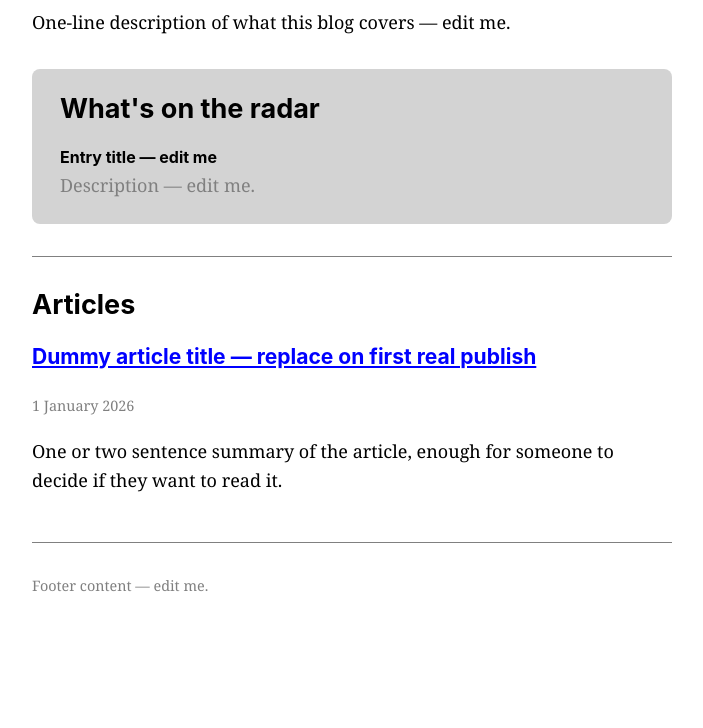
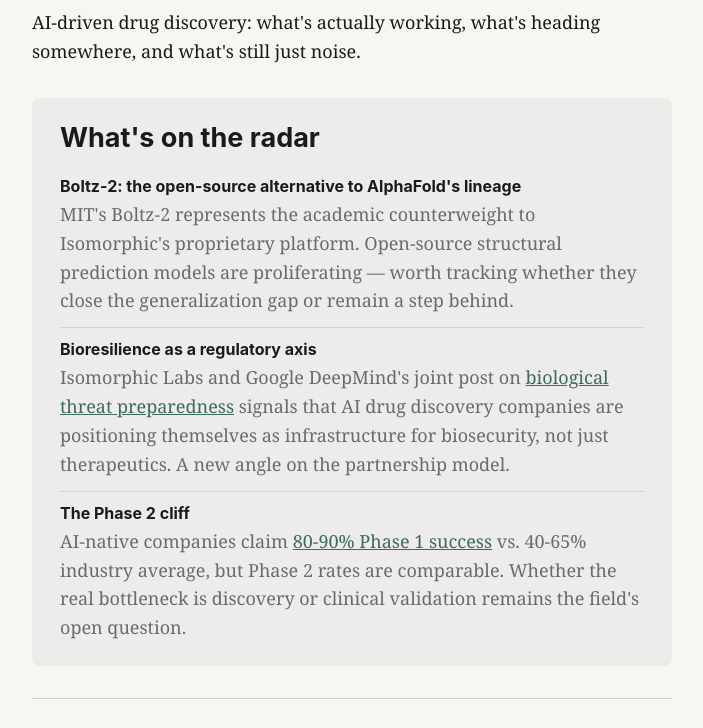
Before and after one commit to pmall/bioai, a plain HTML site: page blog/index.html in a window 1280 px wide. Shown: the part 123-851 px from the top of the page, without its empty margins (288-991 px from the left). Before the commit the page ends 800 px from the top, so only its background shows below. Drawn offline with Linux system fonts and the light colour scheme.

Commit message:
Publish first article: Three bets on the bottleneck
- Rename blog to Protein to Pill, apply muted biotech palette
- Write first article comparing Isomorphic Labs, Recursion, and Insilico Medicine platform models
- Add radar items (Boltz-2, bioresilience, Phase 2 cliff)

```diff
--- a/blog/index.html
+++ b/blog/index.html
@@ -3,25 +3,32 @@
 <head>
 <meta charset="utf-8">
 <meta name="viewport" content="width=device-width, initial-scale=1">
-<title>Blog title — edit me</title>
+<title>Protein to Pill — AI-driven drug discovery, from model to medicine</title>
 <link rel="stylesheet" href="style.css">
 </head>
 <body>
 
 <header>
-  <h1>Blog title — edit me</h1>
-  <p>One-line description of what this blog covers — edit me.</p>
+  <h1>Protein to Pill</h1>
+  <p>AI-driven drug discovery: what's actually working, what's heading somewhere, and what's still just noise.</p>
 </header>
 
 <main>
 
   <section id="radar" class="radar">
     <h2>What's on the radar</h2>
-    <!-- One entry per item on the radar — there can be several at once, or none. The radar class on this section is a styling hook — style the whole block (e.g. as a card), not just the list. -->
     <ul>
       <li>
-        <h3>Entry title — edit me</h3>
-        <p>Description — edit me.</p>
+        <h3>Boltz-2: the open-source alternative to AlphaFold's lineage</h3>
+        <p>MIT's Boltz-2 represents the academic counterweight to Isomorphic's proprietary platform. Open-source structural prediction models are proliferating — worth tracking whether they close the generalization gap or remain a step behind.</p>
+      </li>
+      <li>
+        <h3>Bioresilience as a regulatory axis</h3>
+        <p>Isomorphic Labs and Google DeepMind's joint post on <a href="https://isomorphiclabs.com/articles/our-approach-to-bioresilience">biological threat preparedness</a> signals that AI drug discovery companies are positioning themselves as infrastructure for biosecurity, not just therapeutics. A new angle on the partnership model.</p>
+      </li>
+      <li>
+        <h3>The Phase 2 cliff</h3>
+        <p>AI-native companies claim <a href="https://fortune.com/2025/04/03/recursion-pharmaceuticals-ai-drug-discovery/">80-90% Phase 1 success</a> vs. 40-65% industry average, but Phase 2 rates are comparable. Whether the real bottleneck is discovery or clinical validation remains the field's open question.</p>
       </li>
     </ul>
   </section>
@@ -31,11 +38,10 @@
   <section id="articles">
     <h2>Articles</h2>
 
-    <!-- One entry per published article, newest first. Copy this block, fill it in, repeat. -->
     <article>
-      <h3><a href="articles/dummy-article.html">Dummy article title — replace on first real publish</a></h3>
-      <time datetime="2026-01-01">1 January 2026</time>
-      <p>One or two sentence summary of the article, enough for someone to decide if they want to read it.</p>
+      <h3><a href="articles/three-bets-on-the-bottleneck.html">Three bets on the bottleneck</a></h3>
+      <time datetime="2026-08-14">14 August 2026</time>
+      <p>Isomorphic Labs, Recursion, and Insilico Medicine are each betting on a different part of drug discovery being the hard problem. The bets are crystallizing into three distinct platform models — and each tells a different story about where AI actually helps.</p>
     </article>
 
   </section>
@@ -43,7 +49,7 @@
 </main>
 
 <footer>
-  <p>Footer content — edit me.</p>
+  <p>Tracking AI-driven drug discovery: protein engineering, molecular generation, target discovery, and the companies turning computational breakthroughs into therapies.</p>
 </footer>
 
 </body>
--- a/blog/style.css
+++ b/blog/style.css
@@ -1,14 +1,12 @@
-/* These color values are placeholders, not a real palette — obviously so, on purpose. */
-/* Replace them before anything else. Everything past that point is a good-enough default. */
 :root {
-  --font-body: Georgia, "Iowan Old Style", serif;
-  --font-heading: -apple-system, "Helvetica Neue", sans-serif;
-  --color-bg: white;
-  --color-text: black;
-  --color-muted: gray;
-  --color-accent: blue;
-  --color-border: gray;
-  --color-card-bg: lightgray;
+  --font-body: "Source Serif 4", Georgia, "Iowan Old Style", serif;
+  --font-heading: "Inter", -apple-system, "Helvetica Neue", sans-serif;
+  --color-bg: #f7f6f3;
+  --color-text: #1a1a1a;
+  --color-muted: #6b6b6b;
+  --color-accent: #3d6b5e;
+  --color-border: #d4d0ca;
+  --color-card-bg: #edecea;
   --measure: 40rem;
   --radius: 0.5rem;
 }
```
Also changed, not shown: blog/articles/three-bets-on-the-bottleneck.html (added, +54 -0 lines).
